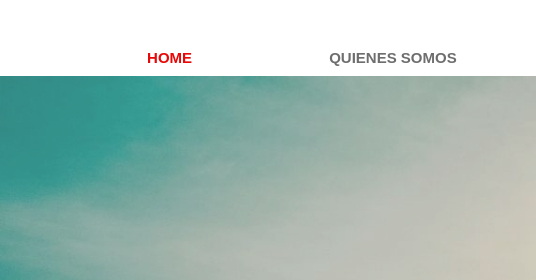
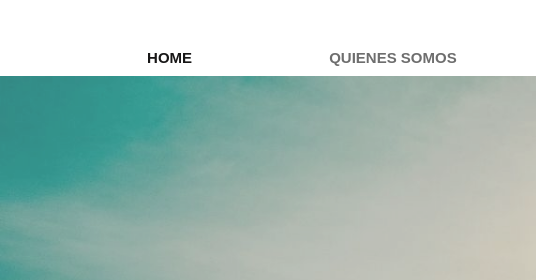
Before and after one commit to maurohcardona/Bentica, a plain HTML site: page Index.html in a window 1280 px wide. In both pictures the pointer is over the link "HOME". Shown: the part 162-442 px from the top of the page, 0-536 px from the left. Drawn offline with Linux system fonts and the light colour scheme.

Commit message:
hover de rojo a negro

```diff
--- a/style.css
+++ b/style.css
@@ -54,7 +54,7 @@ li a {
     font-size: 12px;
 }
 li a:hover {
-    color: rgb(231, 8, 8);
+    color: rgb(24, 23, 23);
 
 }
 .main__fondo {
```
